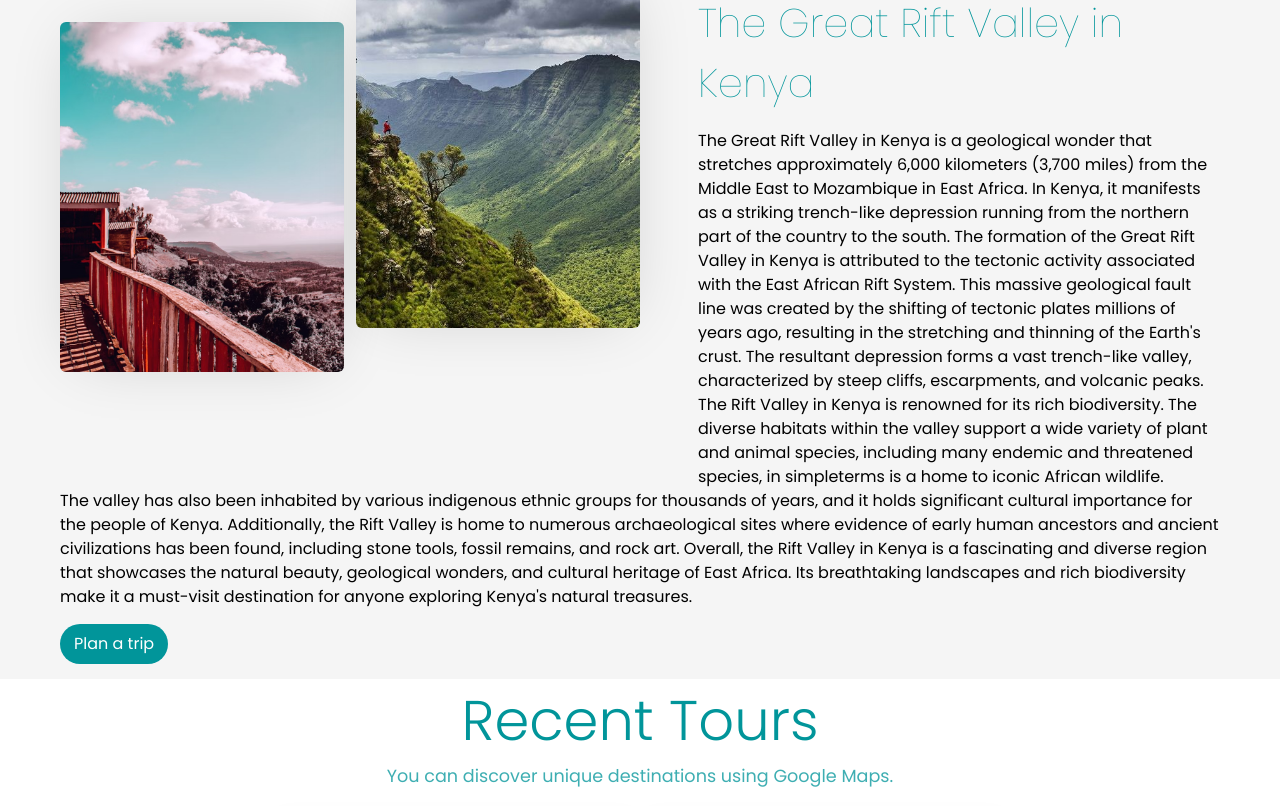
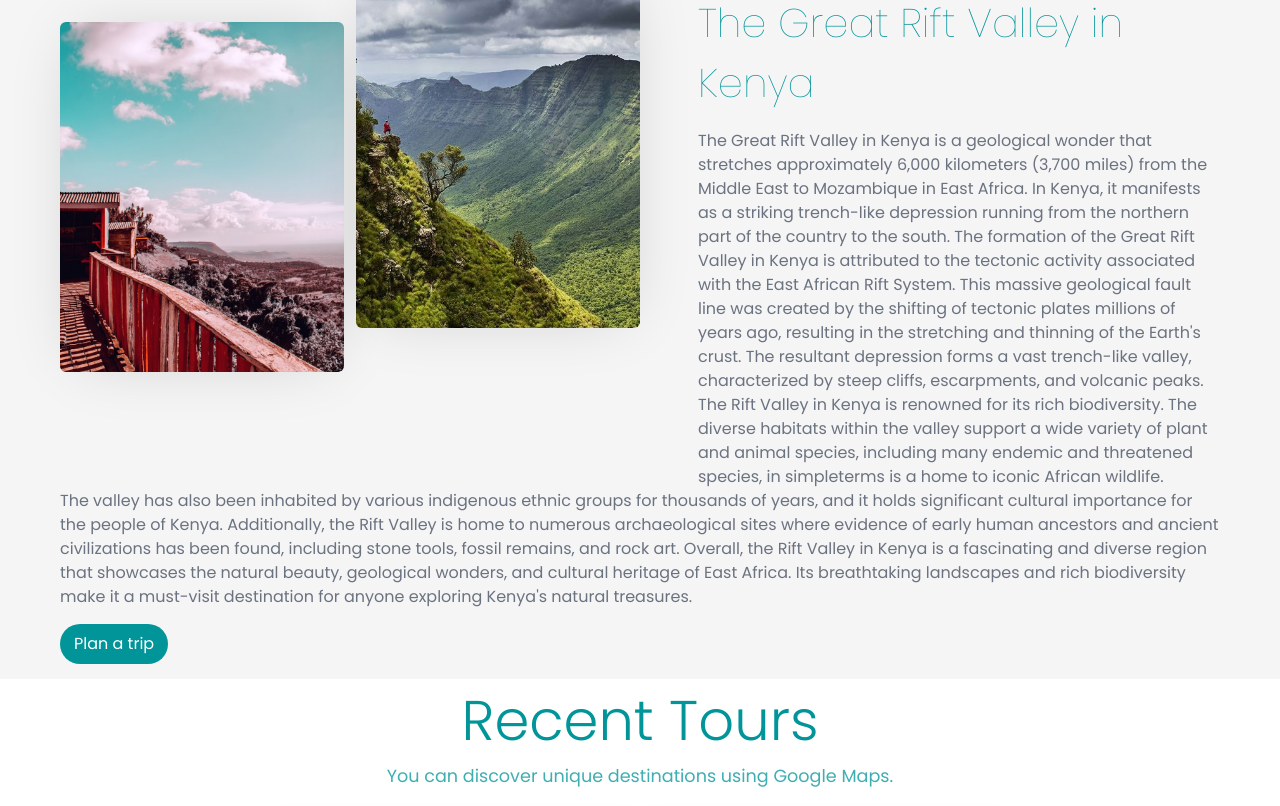
Before and after one commit to arnold-0803/Safari-Front-end-Web-Project, a React (Create React App) app: page / in a window 1280 px wide. Shown: the part 1401-2207 px from the top of the page. Built offline with nearby package versions, Linux system fonts and the light colour scheme; the HTML template or start-up script is replaced by a standard one.

Commit message:
changed the color of body in place

```diff
--- a/src/components/Place.jsx
+++ b/src/components/Place.jsx
@@ -9,7 +9,9 @@ function Place({data}){
               pb-[1rem]">
               {data.heading}
             </h2>
-            <p>{data.description}</p>
+            <p className="text-gray-500">
+              {data.description}
+            </p>
           </div>
           <div className="image relative w-[50%] flex max-[850px]:w-[100%] m-[1.8rem_0]">
             <img className="w-[49%] sm:h-[350px] object-cover rounded-[6px] shadow-[1px_1px_62px_-18px_rgba(0,0,0,0.19)]
@@ -23,7 +25,9 @@ function Place({data}){
           </div>
         </div>
         <div className="text-start">
-          <p>{data.extraDesription}</p>
+          <p className="text-gray-500">
+            {data.extraDesription}
+          </p>
         </div>
         <div className="py-[15px] flex items-start">
           <Link className="bg-[#01959a] p-[8px_14px] text-[#fff] rounded-[30px]
```
